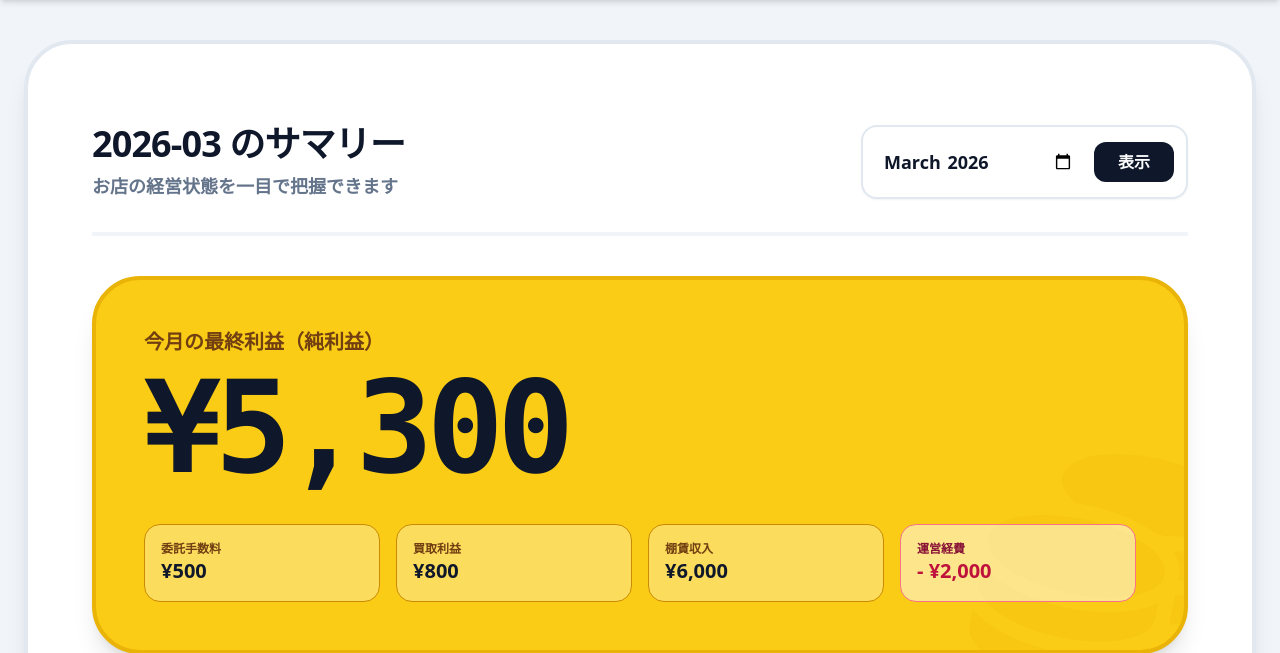
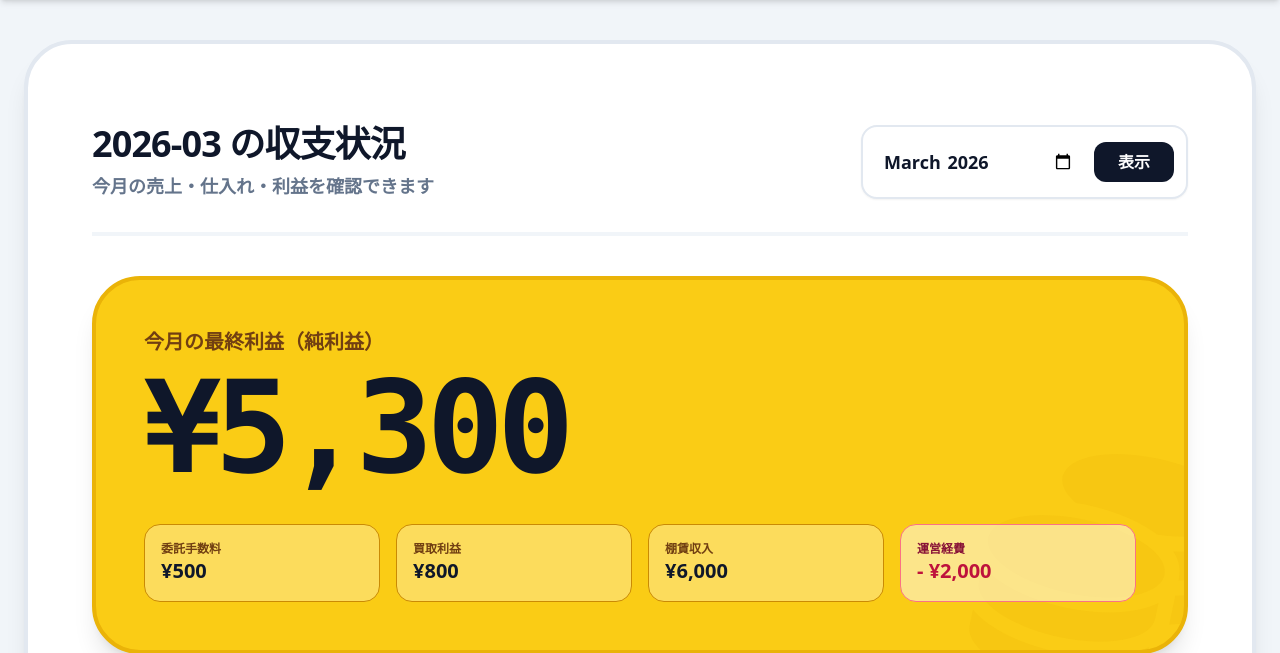
Before and after one commit to mina-yamakawa/consignment-app, a Flask app: page / in a window 1280 px wide. Shown: the part 208-861 px from the top of the page. Run offline with Flask 3, Linux system fonts and the light colour scheme; the visitor is signed in with stand-in values (Sample User, id 1); data comes from the database, SQL or seed files in the repository; some libraries are stand-ins or nearby versions.

Commit message:
text fix dashboard

```diff
--- a/templates/dashboard.html
+++ b/templates/dashboard.html
@@ -4,8 +4,8 @@
 <div class="container mx-auto px-4 py-8 max-w-6xl">
     <div class="flex flex-col md:flex-row md:items-center justify-between gap-6 mb-10 border-b-4 border-slate-100 pb-8">
         <div>
-            <h2 class="text-4xl font-black text-slate-900 tracking-tight">{{ month }} のサマリー</h2>
-            <p class="text-lg font-bold text-slate-500 mt-2">お店の経営状態を一目で把握できます</p>
+            <h2 class="text-4xl font-black text-slate-900 tracking-tight">{{ month }} の収支状況</h2>
+            <p class="text-lg font-bold text-slate-500 mt-2">今月の売上・仕入れ・利益を確認できます</p>
         </div>
 
         <form method="get" class="flex items-center gap-3 bg-white p-3 rounded-2xl border-2 border-slate-200 shadow-sm">
```
